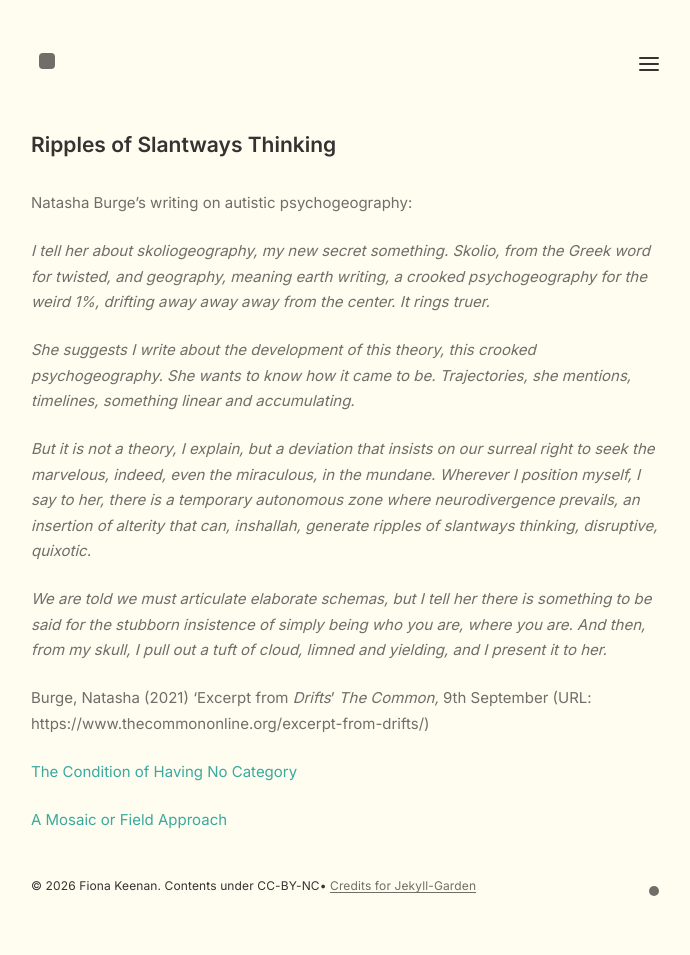
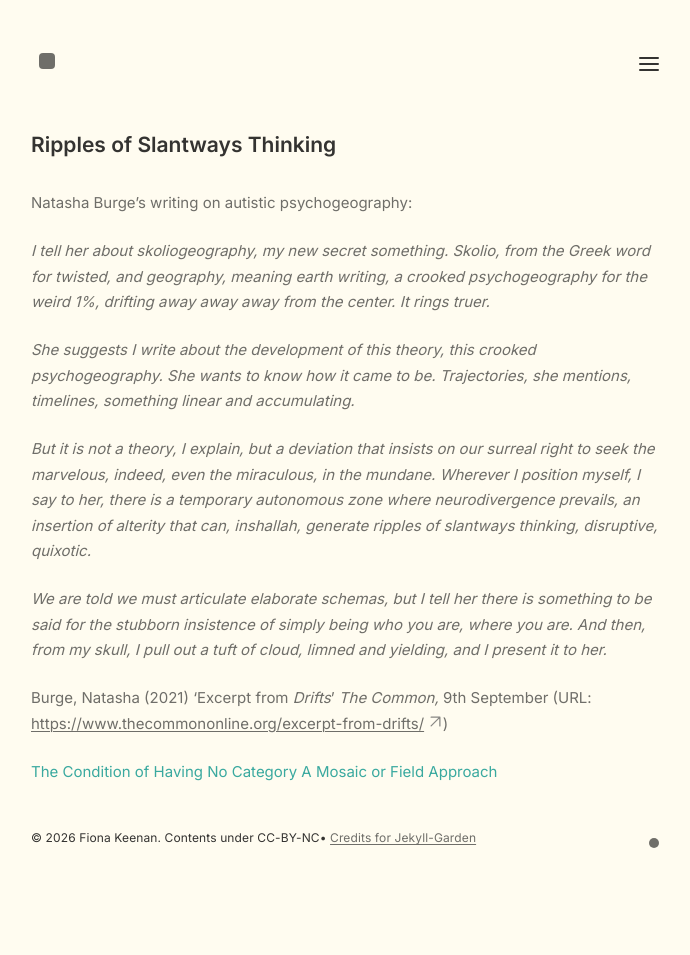
Before and after one commit to fionatkeenan/fionatkeenan.github.io, a Jekyll site: the page built from _notes/Public/Ripples of Slantways Thinking.md, in a window 1280 px wide. Shown: the whole page, without its empty margins (294-984 px from the left). Built offline with Jekyll 4.4.1, drawn with Linux system fonts in a browser that asks for light colours; after the commit the page ends 907 px from its top, so only the background shows below that; some of the changed lines change nothing that is shown.

Commit message:
Add files via upload

```diff
--- a/_notes/Public/Ripples of Slantways Thinking.md
+++ b/_notes/Public/Ripples of Slantways Thinking.md
@@ -19,9 +19,8 @@
 *We are told we must articulate elaborate schemas, but I tell her there is something to be said for the stubborn insistence of simply being who you are, where you are. And then, from my skull, I pull out a tuft of cloud, limned and yielding, and I present it to her.*
 
 
-Burge, Natasha (2021) 'Excerpt from *Drifts*' *The Common,* 9th September (URL: https://www.thecommononline.org/excerpt-from-drifts/)
+Burge, Natasha (2021) 'Excerpt from *Drifts*' *The Common,* 9th September (URL: [https://www.thecommononline.org/excerpt-from-drifts/]( https://www.thecommononline.org/excerpt-from-drifts/))
 
 
 [[The Condition of Having No Category]]
-
 [[A Mosaic or Field Approach]]
```
